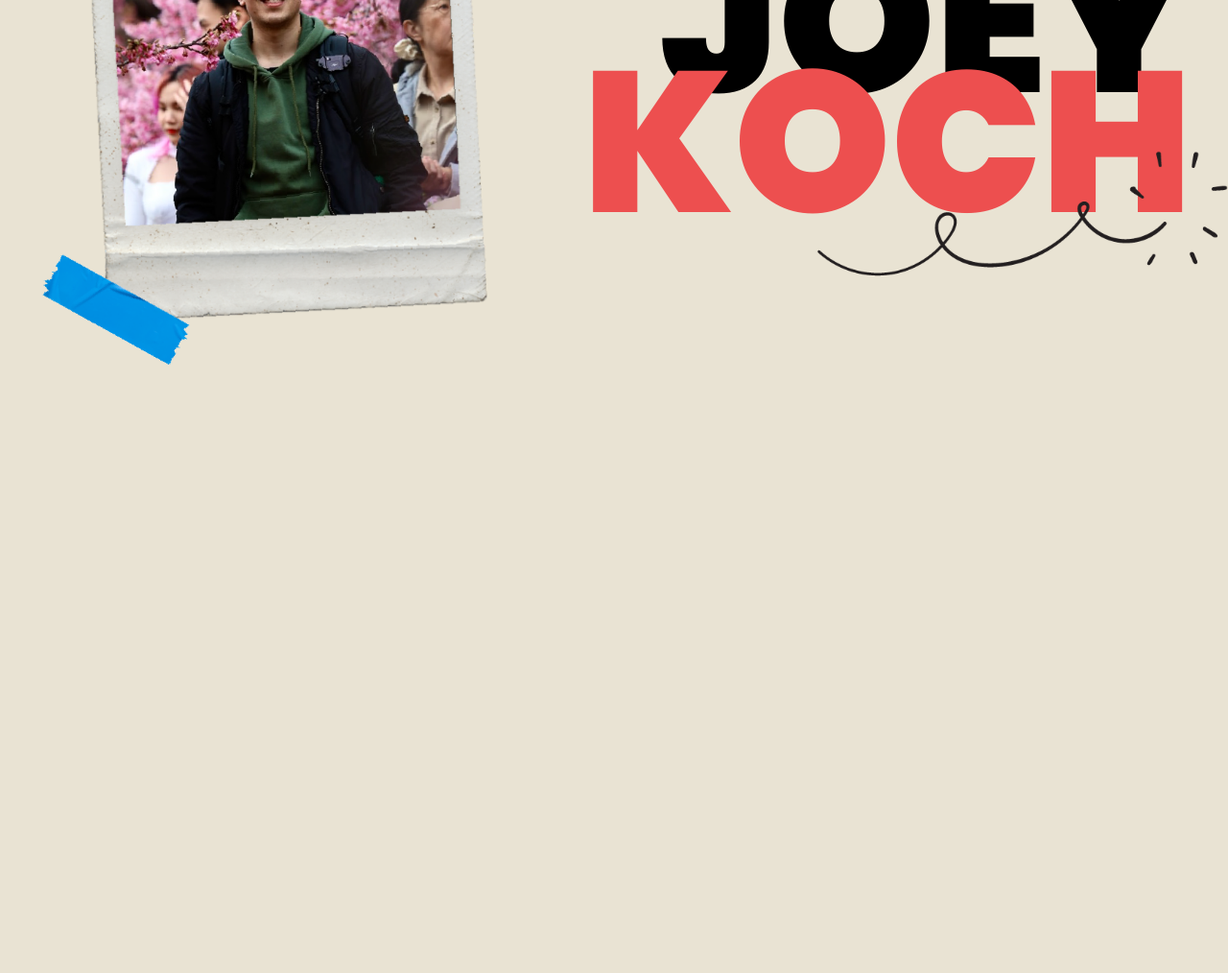
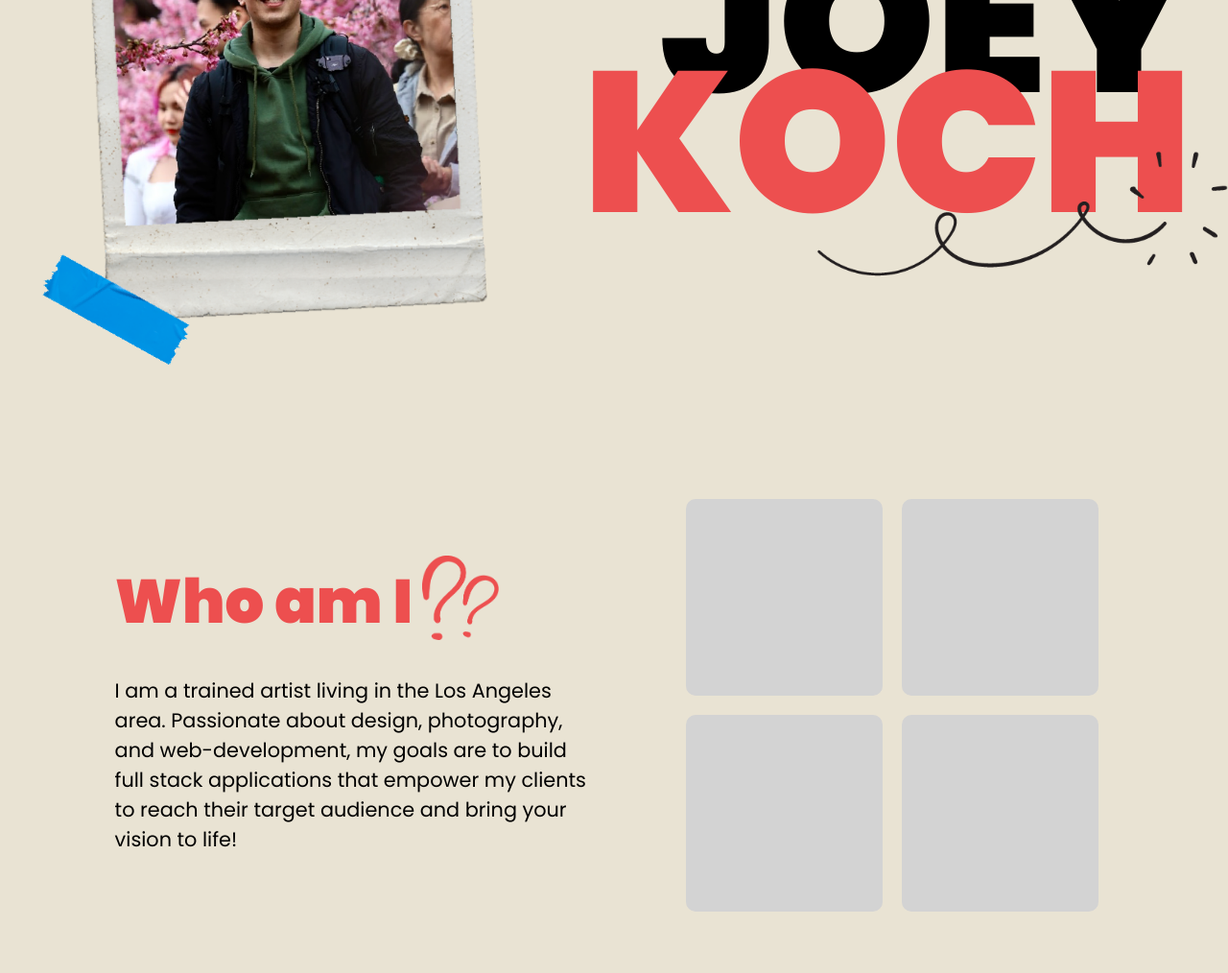
Before and after one commit to kochjoey/kochjoey.github.io, a plain HTML site: page index.html in a window 1280 px wide. Shown: the part 344-1358 px from the top of the page at 96% size. Before the commit the page ends 800 px from the top, so only its background shows below. Drawn offline with Linux system fonts and the light colour scheme.

Commit message:
Build about me section

```diff
--- a/index.html
+++ b/index.html
@@ -36,6 +36,23 @@
                     <h2 class="poppins-black name">JOEY<br><span class="poppins-black name red">KOCH</span></h2>
                 </div>
             </section>
+
+            <section id="about-section">
+                <div id="about-text-container">
+                    <div id="about-heading-container">
+                        <img src="resources/photos/about-question-mark.png" id="about-mark">
+                        <h2 class="poppins-black red" id="about-heading">Who am I</h2>
+                    </div>
+                    <p id="about-text">I am a trained artist living in the Los Angeles area. Passionate about design, photography,  and web-development, my goals are to build full stack applications that empower my clients to reach their target audience and bring your vision to life!</p>
+                </div>
+                <div id="about-image-container">
+                    <div class="about-image" id="about-img1"></div>
+                    <div class="about-image" id="about-img1"></div>
+                    <div class="about-image" id="about-img1"></div>
+                    <div class="about-image" id="about-img1"></div>
+                </div>
+
+            </section>
         </main>
 
         <script src="" async defer></script>
--- a/style.css
+++ b/style.css
@@ -154,7 +154,6 @@ header nav ul {
     font-size: .8rem;
 }
 
-
 /* HERO SECTION */
 #hero-section {
     height: calc(100vh - 60px);
@@ -202,3 +201,61 @@ header nav ul {
     width: 450px;
     height: auto;
 }
+
+/* ABOUT SECTION */
+
+#about-section {
+    padding: 5vw;
+    display: flex;
+    justify-content: center;
+    gap: 80px;
+}
+
+#about-text-container {
+    max-width: 40%;
+    display: flex;
+    flex-direction: column;
+    justify-content: center;
+    gap: 30px;
+    position: relative;
+    min-width: 500px;
+}
+
+#about-heading-container {
+    position: relative;
+    width: max-content;
+}
+
+#about-mark {
+    position: absolute;
+    top: 0px;
+    right: -90px;
+    height: auto;
+    width: 80px;
+}
+
+#about-heading {
+    font-size: 4rem;
+    text-wrap: nowrap;
+}
+
+#about-text {
+    font-size: 1.3rem;
+}
+
+#about-image-container {
+    max-width: 40%;
+    display: flex;
+    justify-content: center;
+    align-items: center;
+    gap: 20px;
+    flex-wrap: wrap;
+    min-width: 400px;
+}
+
+.about-image {
+    width: 16vw;
+    height: 16vw;
+    background: lightgray;
+    border-radius: 10px;
+}
```
Also changed, not shown: resources/photos/about-question-mark.png (added).
